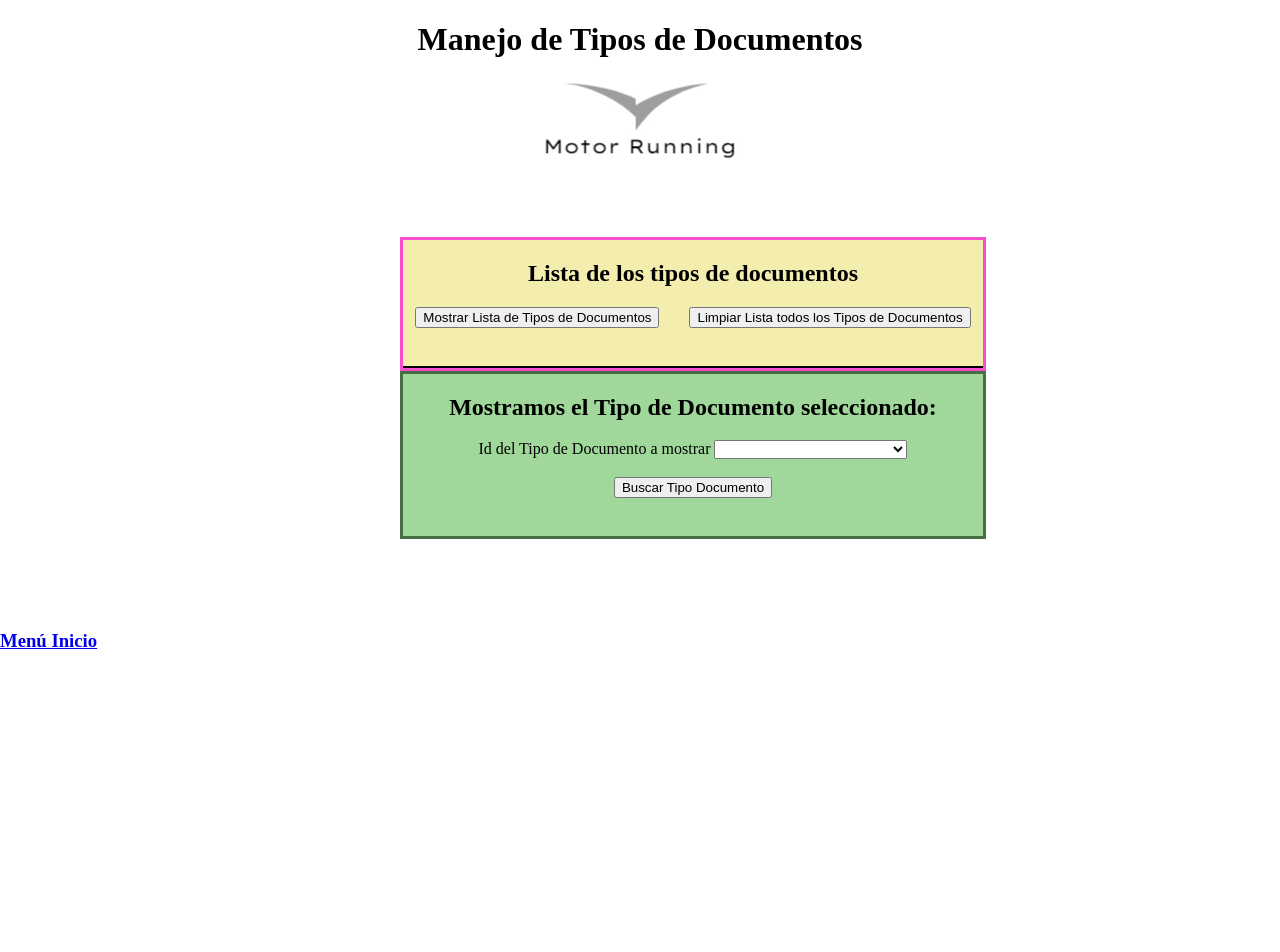
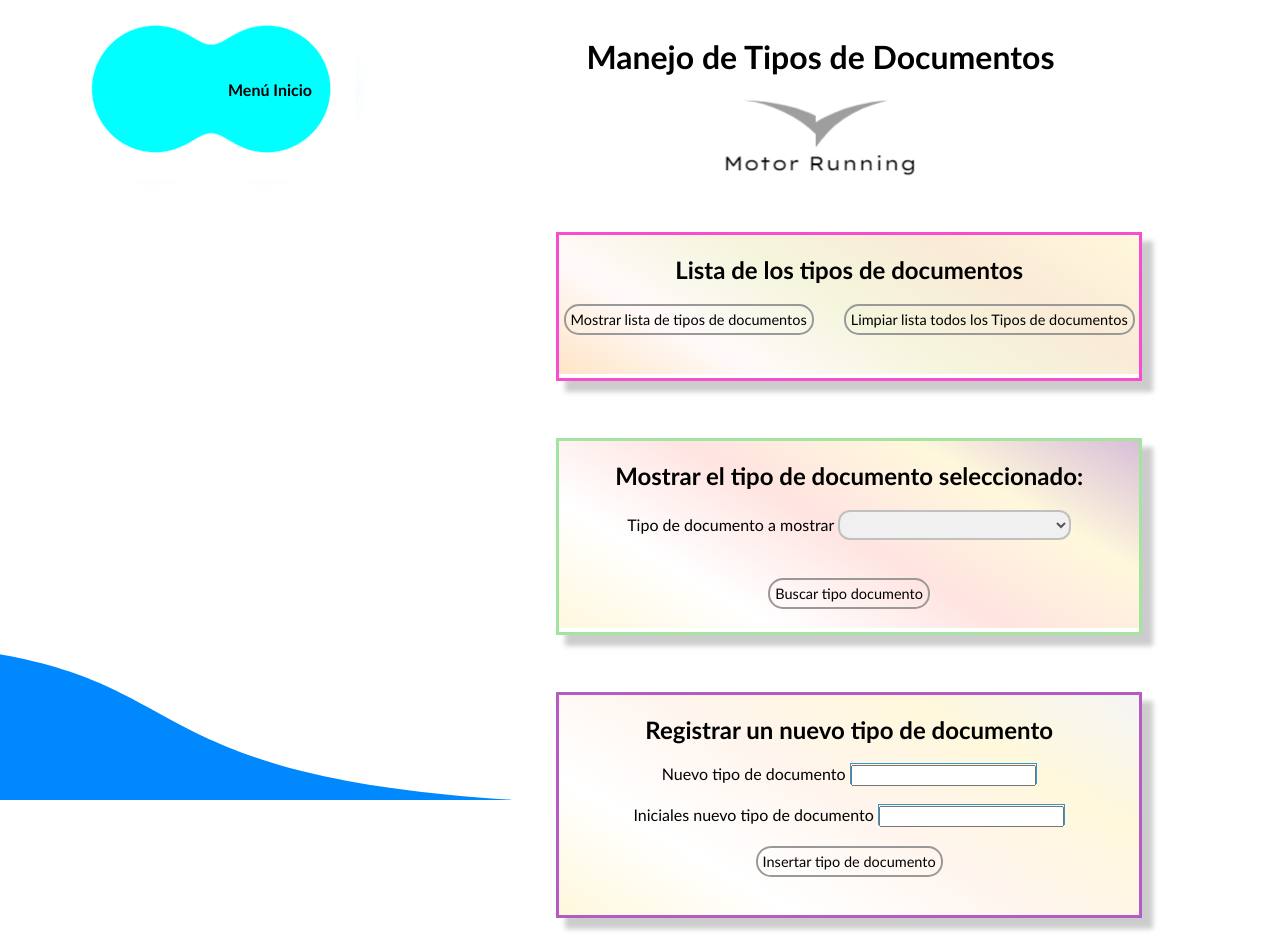
Before and after one commit to ricardo-trivino/NOCTURNO212, an Angular app: page /Tip-doc in a window 1280 px wide. Shown: the top 952 px of the page. Before the commit the page ends 800 px from the top, so only its background shows below. Built offline with nearby package versions, Linux system fonts and the light colour scheme.

Commit message:
All functionality and styles complete

```diff
--- a/src/app/menu-inicio/menu-inicio.component.html
+++ b/src/app/menu-inicio/menu-inicio.component.html
@@ -1,4 +1,5 @@
 <body>
+
     <div class="adorno">
         <div class="caja"></div>
         <div class="caja"></div>
@@ -26,4 +27,5 @@
                     style="stroke: none; fill: #08f;"></path>
             </svg></div>
     </footer>
+
 </body>
--- a/src/app/servicio-nocturno.service.ts
+++ b/src/app/servicio-nocturno.service.ts
@@ -1,7 +1,6 @@
 import { Injectable } from '@angular/core';
 import { HttpClient, HttpHeaders, HttpErrorResponse } from '@angular/common/http';
 import { Observable, of } from 'rxjs';
-import { map, catchError, tap } from 'rxjs/operators';
 
 const httpOptions =
 {
@@ -14,27 +13,7 @@ const httpOptions =
 export class ServicioNocturnoService {
 
   private Url: string = 'http://localhost:3000';
-
   constructor(private http: HttpClient) { }
-
-  private extractData(res: Response) {
-
-    let body = JSON.parse('' + res);
-    return body || {};
-  }
-
-  private handleError<T>(operation = 'operation', result?: T) {
-    return (error: any): Observable<T> => {
-
-      console.log(`${operation} failed: ${error.message}`);
-      return of(result as T)
-
-    };
-  }
-
-  //+++++++++++++++++++++++++++++++++++++++++++++++++++++++++++++
-  // SERVICIO CRUD DE TIPOS DE DOCUMENTOS
-  //+++++++++++++++++++++++++++++++++++++++++++++++++++++++++++++
 
   // Método Listar de los Tipos de documentos
   getTipDocs(): Observable<any> {
@@ -43,7 +22,6 @@ export class ServicioNocturnoService {
 
   }
 
-  //-------------------------------------------------------------
   // Método mostrar un solo Tipo de documento
   getTipDoc(id: any): Observable<any> {
 
@@ -51,57 +29,22 @@ export class ServicioNocturnoService {
 
   }
 
-  /*
-    //+++++++++++++++++++++++++++++++++++++++++++++++++++++++++++++
-    // SERVICIO CRUD DE TIPOS DE DOCUMENTOS
-    //+++++++++++++++++++++++++++++++++++++++++++++++++++++++++++++
-
-    // Método Listar de los Tipos de documentos
-    getTipDocs(): Observable<any> {
-
-      //console.log("estamos aqui  " + this.Url+ "/marca", httpOptions);
-
-      return this.http.get(this.Url + "/tipdoc", httpOptions).pipe(
-        map(this.extractData)
-      );
-    }
-
-    //-------------------------------------------------------------
-    // Método mostrar un solo Tipo de documento
-
-    getTipDoc(id): Observable<any> {
-
-      return this.http.get(this.Url + "/tipdoc" + id, httpOptions).pipe(
-        map(this.extractData));
-    }
-
-    //-------------------------------------------------------------
   // Método para insertar un nuevo Tipo de documento
-
-    async insertTipDoc(TipDocD): Promise<any> {
-
-      //console.log(TipDocD, this.Url+"/tipdoc")
+  async insertTipDoc(TipDocD: any): Promise<any> {
 
     return new Promise((resolve, reject) => {
       this.http.post(this.Url + "/tipdoc", TipDocD, httpOptions).toPromise()
     });
+
   }
 
-    //-------------------------------------------------------------
   // Método para modificar un  Tipo de documento
-
-    async updateTipDoc(cadena): Promise<any> {
-
-      //console.log("33 " + cadena)
-      //console.log("tales 60  " + cadena.id_tip_doc + " - " + cadena.tipo_documento+ " - " +  cadena.iniciales_tip_doc, this.Url + "/tipdoc")
-
+  async updateTipDoc(cadena: any): Promise<any> {
 
     return new Promise((resolve, reject) => {
       this.http.put(this.Url + "/tipdoc", cadena, httpOptions).toPromise()
     });
+
   }
 
-    //+++++++++++++++++++++++++++++++++++++++++++++++++++++++++++++
-
-  */
 }
--- a/src/app/tipos-doc/tipos-doc.component.css
+++ b/src/app/tipos-doc/tipos-doc.component.css
@@ -1,3 +1,110 @@
+label {
+    /*border-radius: 10px;*/
+    border: 1px solid #39c;
+    outline: none;
+}
+
+select {
+    /*appearance: none;*/
+    display: inline-block;
+	cursor: pointer;
+  	padding: 3px 3px;
+  	height: 30px;
+  	outline: 0;
+  	border: 0;
+	border-radius: 0;
+	background: #f0f0f0;
+	color: #555;
+	font-size: 1em;
+	font-family:
+	'Quicksand', sans-serif;
+	border:2px solid rgba(0,0,0,0.2);
+    border-radius: 12px;
+    position: relative;
+    transition: all 0.25s ease;
+}
+
+button {
+    background: transparent;
+    font-size: 14.5px;
+    font-family: "candara", "ginebra";
+    border: 2px solid #999;
+    border-radius: 15px;
+    padding: 5px;
+}
+
+button:hover {
+    background-color: #999;
+    color: white;
+    cursor: pointer;
+    transition: 0.8s;
+}
+
+.cuerpo {
+    padding-top: 14.5rem;
+    margin-left: 12.2%;
+}
+
+.adorno {
+    display: inline-block;
+    filter: contrast(30);
+    z-index: 50;
+    background-color: #ffffff;
+}
+
+.head {
+    display: inline-block;
+    margin-left: 18%;
+    padding-top: 0px;
+    padding-bottom: 0px;
+}
+
+.encabezado {
+    position: fixed;
+    width: 100vw;
+    z-index: 99;
+    background-color: #ffffff;
+}
+
+.encabezado a {
+    position:fixed;
+    top: 80px;
+    left: 228px;
+    font-family: "candara", "ginebra";
+    font-weight: bold;
+    text-decoration: none;
+    color: #000000;
+}
+
+.encabezado a:hover {
+    color: white;
+    cursor: pointer;
+    transition: 0.8s;
+}
+
+.caja {
+    display: inline-block;
+    width: 130px;
+    height: 130px;
+    background: #08f;
+    margin: 24px;
+    border-radius: 50%;
+    filter: blur(15px);
+}
+
+.caja:first-child {
+    animation: trasladar 3s alternate infinite;
+}
+
+@keyframes trasladar {
+    0% {
+        transform: translate(0);
+    }
+    100% {
+        transform: translate(115px);
+    }
+}
+
 div.dir
 {
     position: relative;
@@ -7,29 +114,34 @@ div.dir
     background-color:rgb(138, 221, 247);
     text-align: left;
     text-indent: 20px;
-    FONT-FAMILY:Arial,Helvetica,sans-serif;
+    /*FONT-FAMILY:Arial,Helvetica,sans-serif;*/
+    font-family: "candara", "ginebra";
     FONT-SIZE:16px;
     line-height: 5px
 }
 
-div.lista /*---*/
+div.lista
 {
     position: relative;
     left: 400px;
     border: 3px  solid rgb(248, 77, 205);
     width: 580px;
-    background-color:rgb(243, 238, 174);
+    background:linear-gradient(30deg, bisque,snow, beige, antiquewhite, cornsilk);
+    box-shadow: 10px 10px 5px 1px rgba(0.5, 0.5, 0.2, 0.2);
+    /*background-color:rgb(243, 238, 174);*/
     text-align: center
 
 }
 
-div.buscar  /*---*/
+div.buscar
 {
     position: relative;
     left: 400px;
-    border: 3px  solid rgb(73, 110, 70);
+    border: 3px  solid rgb(165, 228, 160);
     width: 580px;
-    background-color:rgb(159, 216, 154);
+    background:linear-gradient(30deg, cornsilk,white, mistyrose, cornsilk, thistle);
+    box-shadow: 10px 10px 5px 1px rgba(0.5, 0.5, 0.2, 0.2);
+    /*background-color:rgb(159, 216, 154);*/
     text-align: center
 }
 
@@ -38,6 +150,9 @@ div.crea
     position: relative;
     left: 400px;
     border: 3px  solid rgb(182, 91, 194);
+    background:linear-gradient(30deg, cornsilk,white, seashell, cornsilk, whitesmoke);
+    box-shadow: 10px 10px 5px 1px rgba(0.5, 0.5, 0.2, 0.2);
+    /*border: 3px  solid rgb(182, 91, 194);*/
     width: 580px;
     background-color:rgb(198, 158, 224);
     text-align: center
@@ -49,7 +164,7 @@ div.infoVeh
     left: 400px;
     border: 3px  solid rgb(182, 91, 194);
     width: 580px;
-    background-color:rgb(24, 90, 57);
+    background-color:rgb(143, 238, 190);
     text-align: center
 }
 
@@ -59,7 +174,9 @@ div.edit
     left: 400px;
     border: 3px  solid rgb(83, 86, 235);
     width: 580px;
-    background-color:rgb(153, 151, 245);
+    background:linear-gradient(30deg, cornsilk,white, seashell, cornsilk, whitesmoke);
+    box-shadow: 10px 10px 5px 1px rgba(0.5, 0.5, 0.2, 0.2);
+    /*background-color:rgb(153, 151, 245);*/
     text-align: center
 }
 
@@ -88,9 +205,11 @@ ul
 
 table
 {
-    background-color:rgb(255, 237, 180);
+    /*background-color:rgb(255, 215, 178);*/
+    background:linear-gradient(30deg, bisque,blanchedalmond, beige, antiquewhite, cornsilk);
     width: 100%;
-    font-family: "calibri", Garamond, 'Comic Sans';
+    font-family: "candara", "ginebra";
+    /*font-family: "calibri", Garamond, 'Comic Sans';*/
     font-weight: lighter;
     font-size: 18px;
     text-align: center;
@@ -99,27 +218,29 @@ table
 
 th, td
 {
-    border: solid 1px black;
+    border: solid 2px #fff;
     padding: 0;
 }
 
 thead
 {
-    background-color: rgb(187, 149, 68);
+    /*background-color: rgb(252, 220, 182);*/
+    background:linear-gradient(30deg, bisque,blanchedalmond, beige, antiquewhite, cornsilk);
 }
 
 tr:nth-child(even)
 {
-    background-color: rgb(250, 222, 128);
+    /*background-color: rgb(243, 227, 174);*/
+    background:linear-gradient(30deg, bisque,blanchedalmond, beige, antiquewhite, cornsilk);
 }
 
 
-table.tabBuscar  /*---*/
+table.tabBuscar
 {
     width: 100%;
     border: none;
     border-collapse: collapse;
-    background-color:rgb(255, 237, 180);
+    background-color:rgb(233, 255, 180);
     text-align: center;
 
 }
@@ -128,23 +249,30 @@ thead.Colb
 {
     background-color: rgb(159, 216, 154);
     border: none;
-
-    font-family: "calibri", Garamond, 'Comic Sans';
+    font-family: "candara", "ginebra";
+    /*font-family: "calibri", Garamond, 'Comic Sans';*/
     font-weight: bold;
     font-size: 18px
 }
 
 tbody.Filb
 {
-    background-color: rgb(159, 216, 154);
+    background-color: rgb(234, 223, 238);
     border: none;
-
-    font-family: "calibri", Garamond, 'Comic Sans';
+    /*font-family: "calibri", Garamond, 'Comic Sans';*/
+    font-family: "candara", "ginebra";
     font-weight: lighter;
-    font-size: 14px;
+    font-size: 18px;
 }
 
-th.b, tr.b
+/*th.b, tr.b
 {
     border: none;
+}*/
+
+footer {
+    width: 100vw;
+    position: fixed;
+    bottom: 0px;
+    z-index: -1;
 }
--- a/src/app/tipos-doc/tipos-doc.component.html
+++ b/src/app/tipos-doc/tipos-doc.component.html
@@ -1,22 +1,29 @@
 <body>
+
+    <!--<a routerLink="/Inicio">Menú Inicio</a>-->
+    <div class="encabezado">
+        <div class="adorno">
+            <div class="caja"></div>
+            <div class="caja"></div>
+        </div>
+        <a routerLink="/Inicio" class="enlace">Menú Inicio</a>
         <div style="text-align:center" class="head">
             <h1>
                 {{ title }}
             </h1>
             <img width="200" alt="Logo Proyecto" src="../assets/free-logo-i9r67fo4cz-4186t5au7q.jpg">
         </div>
-    <br><br><br><br>
-    <!--------------------------------------------------------------------------------------------->
+    </div>
+
+    <div class="cuerpo">
         <!--mostrar lista tipos de documentos-->
         <div class="lista">
             <h2> Lista de los tipos de documentos</h2>
             <form (ngSubmit)="consultaTipoDocumentos(1)" [formGroup]="ListaTiposDocum">
-            <button type="submit" style="margin-right: 30px"> Mostrar Lista de Tipos de Documentos</button>
-            <button (click)="LimpiarLista()" style="scroll-margin-left: 30px"> Limpiar Lista todos los Tipos de
-                Documentos</button>
-
+                <button type="submit" style="margin-right: 30px"> Mostrar lista de tipos de documentos</button>
+                <button (click)="LimpiarLista()" style="scroll-margin-left: 30px"> Limpiar lista todos los Tipos de
+                    documentos</button>
                 <br><br>
-
                 <h2>{{TituloTipDocs}}</h2>
                 <table>
                     <thead>
@@ -34,33 +41,27 @@
                 </table>
             </form>
         </div>
+        <br><br><br>
 
+        <!-- para mostrar un solo Tipo de Documento -->
+        <div class="buscar">
 
-    <!--------------------------------------------------------------------------------------------->
-    <!-- para mostrar el un solo Tipo de Documento -->
-
-    <div class="buscar">
-        <h2>Mostramos el Tipo de Documento seleccionado: </h2>
+            <h2>Mostrar el tipo de documento seleccionado: </h2>
 
             <form (ngSubmit)="buscarTipDoc()" [formGroup]="filtrarTipDoc">
-            Id del Tipo de Documento a mostrar
+                Tipo de documento a mostrar
                 <select class="dropdown" formControlName="combofiltro" (click)="consultaTipoDocumentos(2)">
-                <option value="value1">Tipo de Documento a buscar</option>
+                    <option value="value1">Tipo de documento a buscar</option>
                     <option *ngFor="let TipDoc of comboListaTipDoc" [value]="TipDoc.id_tip_doc">
                         {{TipDoc.tipo_documento}} -
                         {{TipDoc.iniciales_tip_doc}}
                     </option>
                 </select>
-
-            <br><br>
-
-
-            <button type="submit">Buscar Tipo Documento</button>
+                <br><br><br>
+                <button type="submit">Buscar tipo documento</button>
             </form>
-
             <ul>
                 <h2>{{TituloTipDoc}}</h2>
-
                 <table class="tabBuscar">
                     <thead class="Colb">
                         <th class="b">{{TabBusTipDocs[0]}}</th>
@@ -75,17 +76,78 @@
                             <th class="b">{{tdoc.iniciales_tip_doc}}</th>
                         </tr>
                     </tbody>
-
                 </table>
-
             </ul>
 
+
+        </div>
+        <br><br><br>
+
+        <!-- para crear un  Tipo de documento -->
+        <div class="crea">
+
+            <h2>Registrar un nuevo tipo de documento</h2>
+
+            <form (ngSubmit)="InsertarTipDoc()" [formGroup]="InsertarGTipDoc">
+                Nuevo tipo de documento
+                <label for="CTipDoc"><input type="text" name="CTipDoc" id="CTipDoc"
+                        formControlName="textTipDoc"></label>
+                <br><br>
+                Iniciales nuevo tipo de documento
+                <label for="InTipDoc"><input type="text" name="InTipDoc" id="InTipDoc" formControlName="textIniTipDoc"
+                        maxlength="3"></label>
+                <br><br>
+                <button type="submit">Insertar tipo de documento</button>
+            </form>
+            <br><br>
+
+        </div>
+        <br><br><br>
+
+        <!-- para actualizar un tipo de documento -->
+        <div class="edit">
+
+            <h2> Tipo de documento a editar</h2>
+            <form (ngSubmit)="buscarEditarTipDoc()" [formGroup]="ActualizarATipDoc">
+                Tipo de documento a editar:
+                <select class="dropdown" formControlName="BuscarIdTipDoc" (click)="consultaTipoDocumentos(3)">
+                    <option value="value1">Tipo de Documento a editar</option>
+                    <option *ngFor="let TDoc of comboEditarTipDoc" [value]="TDoc.id_tip_doc">
+                        {{TDoc.tipo_documento}} -
+                        {{TDoc.iniciales_tip_doc}}
+                    </option>
+                </select>
+                <br><br>
+                <button type="submit">Buscar Tipo Documento a Editar</button>
+                <h2>{{TituloTipDocEdit}}</h2>
+                <li *ngFor="let Doc of MiTipDocE">
+                    Nuevo tipo documento
+                    <label for="ETipDoc"><input type="text" name="ETipDoc" id="ETipDoc" value={{Doc.tipo_documento}}
+                            [(ngModel)]="Doc.tipo_documento" formControlName="textnuevotipdoc"></label>
+                    <br><br>
+                    Nuevas iniciales tipo documento
+                    <label for="InTipDoc"><input type="text" name="InTipDoc" id="InTipDoc"
+                            value={{Doc.iniciales_tip_doc}} [(ngModel)]="Doc.iniciales_tip_doc"
+                            formControlName="textnuevoinicialestipdoc"></label>
+
+                    <br><br>
+                </li>
+                <br><br>
+                <button (click)="ActualizarTipDoc()">Actualizar</button>
+            </form>
             <br>
 
         </div>
-    <br><br><br><br>
+        <br><br><br>
+    </div>
 
-    <div>
-        <h3><a routerLink="/Inicio">Menú Inicio</a></h3>
-    </div>
+    <footer>
+        <!-- Generated by https://smooth.ie/blogs/news/svg-wavey-transitions-between-sections -->
+        <div style="height: 150px; overflow: hidden;"><svg viewBox="0 0 500 150" preserveAspectRatio="none"
+                style="height: 100%; width: 100%;">
+                <path d="M0.28,4.45 C75.33,37.98 58.41,126.80 200.80,150.00 L0.00,150.00 L-18.34,-8.38 Z"
+                    style="stroke: none; fill: #08f;"></path>
+            </svg></div>
+    </footer>
+
 </body>
--- a/src/app/tipos-doc/tipos-doc.component.ts
+++ b/src/app/tipos-doc/tipos-doc.component.ts
@@ -1,7 +1,6 @@
 import { Component, OnInit } from '@angular/core';
 import { FormGroup, FormBuilder, Validators, ReactiveFormsModule, FormControl } from '@angular/forms';
 import { Router } from '@angular/router';
-import { Http } from '@angular/http';
 
 import { ServicioNocturnoService } from '../servicio-nocturno.service';
 
@@ -12,9 +11,9 @@ import { ServicioNocturnoService } from '../servicio-nocturno.service';
 })
 export class TiposDocComponent implements OnInit {
 
-  TipDocs: any = [];              //Lista de Tipos de Documentos
-  TituloTipDocs = "";             //Titulo Lista de Tipos de Documentos
-  TablaTipDocs: any = [];        //Encabezados tabla Lista de Tipos de Documentos
+  TipDocs: any = []; //Lista de Tipos de Documentos
+  TituloTipDocs = ""; //Titulo Lista de Tipos de Documentos
+  TablaTipDocs: any = []; //Encabezados tabla Lista de Tipos de Documentos
 
   TituloTipDoc = ""; //Titulo del tipo de doc buscado
   MiTipDoc: any = []; //Tipo de documento buscado
@@ -25,16 +24,29 @@ export class TiposDocComponent implements OnInit {
   controlLista = 1;  //Control para limpiar lista
   BuscarEvalor = 1; //Control para carga el valor a buscar
 
-  //************************************************************************************
+  TituloTipDocEdit = ""; //Titulo de Tipo de Documento a Editar
+  MiTipDocE: any = []; //Tipo de Documento a Editar
+  comboEditarTipDoc: any = []; //Combo Editar Tipo de Documento
+
   //Form group
   ListaTiposDocum = new FormGroup(
     {
 
     });
-
   filtrarTipDoc = new FormGroup(
     {
       combofiltro: new FormControl()
+    });
+  InsertarGTipDoc = new FormGroup(
+    {
+      textTipDoc: new FormControl(),
+      textIniTipDoc: new FormControl()
+    });
+  ActualizarATipDoc = new FormGroup(
+    {
+      BuscarIdTipDoc: new FormControl(),
+      textnuevotipdoc: new FormControl(),
+      textnuevoinicialestipdoc: new FormControl()
     });
 
   constructor
@@ -44,41 +56,31 @@ export class TiposDocComponent implements OnInit {
       Router: Router
     ) { }
 
-  //---------------------------------------------------------------------------------------
-  //Consultar todos los tipos documentos
+  //Consultar todos los tipos de documentos
   public consultaTipoDocumentos(op: any) {
+
     if (this.controlLista == 1) {
-      //console.log("component")
       this.servi.getTipDocs().subscribe((data: any) => {
-        //console.error(" El listado 2 " );
         if (op == 1) {
           let dat = data;
-
-          this.TipDocs = data; //JSON.parse(data);
+          this.TipDocs = data;
           this.TituloTipDocs = "LISTA DE TIPOS DE DOCUMENTOS";
           this.TablaTipDocs[0] = "Indicador";
           this.TablaTipDocs[1] = "Denominación";
           this.TablaTipDocs[2] = "Iniciales";
-          //console.error(" El listado 3 " + this.TipDocs);
         }
         else if (op == 2) {
-          this.comboListaTipDoc = data; //JSON.parse(data);
+          this.comboListaTipDoc = data;
           this.MiTipDoc = null;
-          this.TituloTipDoc = "TIPO DE DOCUMENTO SELECCIONADO";
-          this.TabBusTipDocs[0] = "Indicador";
-          this.TabBusTipDocs[1] = "Denominación";
-          this.TabBusTipDocs[2] = "Iniciales";
-          //console.error(" El listado 4 ");
+          this.TituloTipDoc = "";
+          this.TabBusTipDocs[0] = "";
+          this.TabBusTipDocs[1] = "";
         }
-        else if (op == 3) {/*
-        this.comboEditarTipDoc = JSON.parse(data);
-        this.MiTipDocE = null;
-        this.TituloTipDocEdit = "";
-        // this.ActualizarATipDoc.removeControl("textnuevotipdoc");
-        // this.ActualizarATipDoc.removeControl("textnuevoinicialestipdoc");
-        console.error(" El listado 5 ");*/
+        else if (op == 3) {
+          this.comboEditarTipDoc = data;
+          this.MiTipDocE = null;
+          this.TituloTipDocEdit = "";
         }
-
       },
         error => { console.error(error + " ") });
     }
@@ -90,30 +92,90 @@ export class TiposDocComponent implements OnInit {
       this.TablaTipDocs[2] = "";
       this.controlLista = 1;
     }
+
   }
 
-  //---------------------------------------------------------------------------------------------
   //Limpiar la lista
+  public LimpiarLista() {
 
-  public LimpiarLista() {
     this.controlLista = 0;
+
   }
 
-  //---------------------------------------------------------------------------------------------
-  //Busca tipo de documento por su id
+  //Buscar un tipo de documento por su id
   public buscarTipDoc() {
+
     var filtrovalor = this.filtrarTipDoc.getRawValue()['combofiltro'];
     this.servi.getTipDoc('/' + filtrovalor).subscribe((data: {}) => {
-      this.MiTipDoc = data;//"TIPO DE DOCUMENTO SELECCIONADO";
-      /*this.TabBusTipDocs[0] = "Indicador";
+      this.MiTipDoc = data;
+      this.TituloTipDoc = "TIPO DE DOCUMENTO SELECCIONADO";
+      this.TabBusTipDocs[0] = "Indicador";
       this.TabBusTipDocs[1] = "Denominación";
-      this.TabBusTipDocs[2] = "Iniciales";*/
     },
       error => { console.log(error) });
+
   }
-  //----------------------------------------------------------------------------------------------
+
+  //Insertar un tipo de documento
+  public InsertarTipDoc() {
+
+    var datosvalo2 = this.InsertarGTipDoc.getRawValue()['textTipDoc'];
+    var datosvalo1 = this.InsertarGTipDoc.getRawValue()['textIniTipDoc'];
+    var cadena = { "tipo_documento": datosvalo2, "iniciales_tip_doc": datosvalo1 };
+
+    this.servi.insertTipDoc(cadena).then
+      (res => {
+        console.log(res)
+      }
+      ).catch(err => {
+        console.log(err)
+      });
+    this.InsertarGTipDoc.reset();
+
+  }
+
+  //Buscar un tipo de documento su id para editarlo
+  buscarEditarTipDoc() {
+
+    if (this.BuscarEvalor != 0) {
+      this.BuscarEvalor = this.ActualizarATipDoc.getRawValue()['BuscarIdTipDoc'];
+      console.error(" dos el filtro " + this.BuscarEvalor);
+    }
+    console.error(" tres el filtro " + this.BuscarEvalor);
+
+    this.servi.getTipDoc('/' + this.BuscarEvalor).subscribe((data: {}) => {
+
+      this.MiTipDocE = data;
+      this.TituloTipDocEdit = "TIPO DE DOCUMENTO A EDITAR";
+
+    }, error => { console.log(error) });
+
+  }
+
+  // Actualizar el tipo de documento
+  public ActualizarTipDoc() {
+
+    var nuevotipdoc = this.ActualizarATipDoc.getRawValue()['textnuevotipdoc'];
+    var nuevoinitipdoc = this.ActualizarATipDoc.getRawValue()['textnuevoinicialestipdoc'];
+
+    var cadena = { "id_tip_doc": this.BuscarEvalor, "tipo_documento": nuevotipdoc, "iniciales_tip_doc": nuevoinitipdoc };
+
+    this.servi.updateTipDoc(cadena).then
+      (
+        res => {
+          console.log("res  ", res)
+        }
+      ).catch(err => {
+        console.log(err)
+      });
+
+    //this.BuscarEvalor = 0;
+    this.ActualizarATipDoc.reset();
+
+  }
 
   ngOnInit(): void {
+
     this.ListaTiposDocum = this.formBuilder.group(
       {
 
--- a/src/index.html
+++ b/src/index.html
@@ -5,7 +5,7 @@
   <title>Nocturno212FE</title>
   <base href="/">
   <meta name="viewport" content="width=device-width, initial-scale=1">
-  <link rel="icon" type="image/x-icon" href="favicon.ico">
+  <link rel="icon" type="image/x-icon" href="./assets/logofinal.ico">
 </head>
 <body>
   <app-root></app-root>
--- a/src/styles.css
+++ b/src/styles.css
@@ -4,4 +4,5 @@ body {
     padding: 0px;
     max-width: 100vw;
     max-height: 100vh;
+    font-family: "candara", "ginebra";
 }
```
Also changed, not shown: 1 other file (tests, documents, lock files or other folders). Lines whose indentation alone changed are shown as unchanged.
